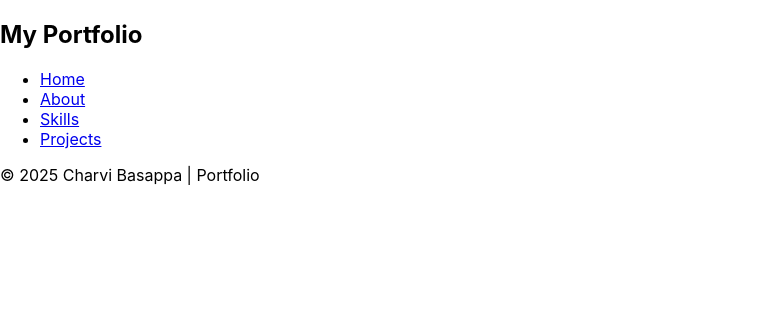
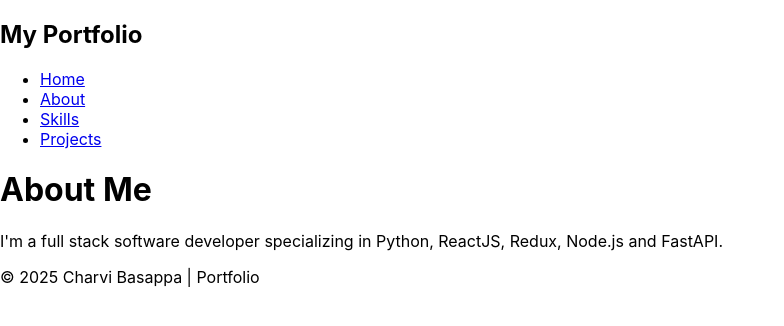
Before and after one commit to CharviBasappa/Craftfolio, a React (Create React App) app: page /about in a window 1280 px wide. Shown: the top 326 px of the page, without its empty margins (0-784 px from the left). Built offline with nearby package versions, Linux system fonts and the light colour scheme.

Commit message:
Added About page to focus on me and my skillset

```diff
--- a/src/App.js
+++ b/src/App.js
@@ -1,11 +1,17 @@
-import { BrowserRouter as Router } from "react-router-dom";
+import { BrowserRouter as Router, Routes, Route } from "react-router-dom";
 import Navbar from "./components/Navbar";
 import Footer from "./components/Footer";
+import Home from "./pages/Home";
+import About from "./pages/About";
 
 const App = () => {
   return (
     <Router>
       <Navbar />
+      <Routes>
+        <Route path="/" element={<Home />} />
+        <Route path="/about" element={<About />} />
+      </Routes>
       <Footer />
     </Router>
   );
--- a/src/components/Marquee.js
+++ b/src/components/Marquee.js
@@ -1,6 +1,6 @@
 import Marquee from "react-fast-marquee";
 
-const Marquee = () => {
+const MarqueeComponent = () => {
   return (
     <Marquee speed={50} gradient={false}>
       <p style={{ marginRight: "40px" }}>React.js</p>
@@ -12,4 +12,4 @@ const Marquee = () => {
   );
 };
 
-export default Marquee;
+export default MarqueeComponent;
--- /dev/null
+++ b/src/pages/About.js
@@ -0,0 +1,13 @@
+const About = () => {
+  return (
+    <div>
+      <h1>About Me</h1>
+      <p>
+        I'm a full stack software developer specializing in Python, ReactJS,
+        Redux, Node.js and FastAPI.
+      </p>
+    </div>
+  );
+};
+
+export default About;
```
